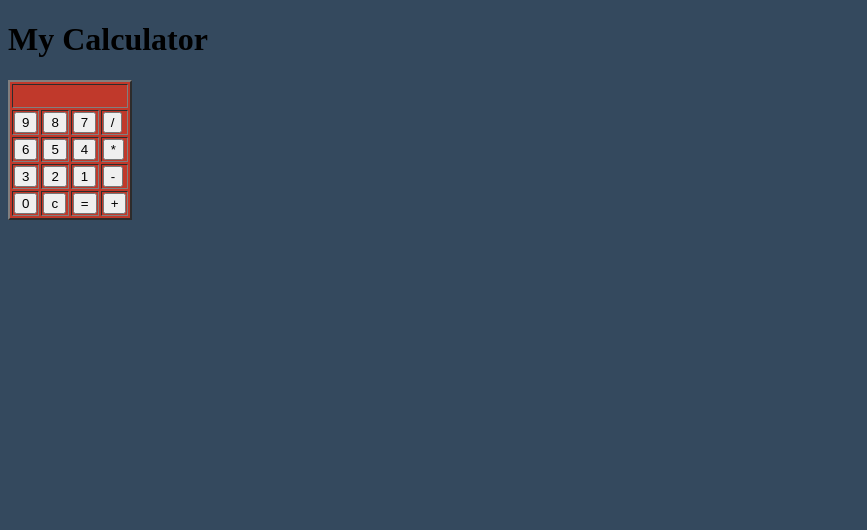
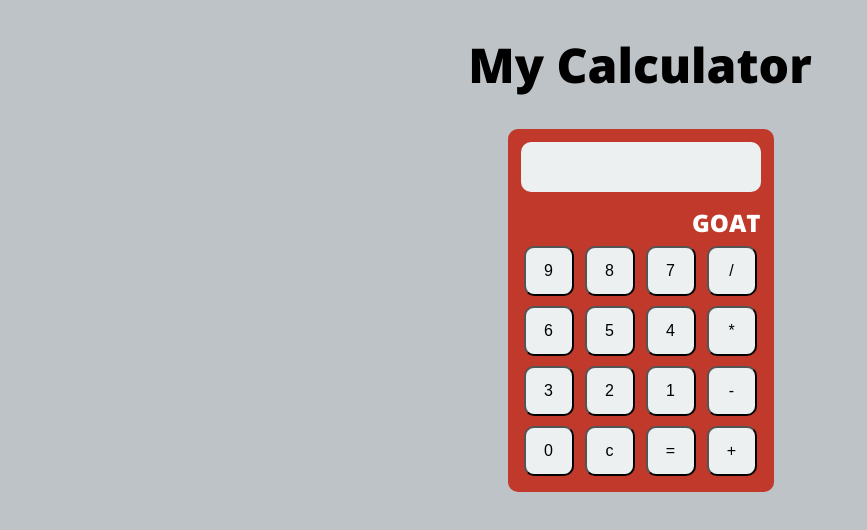
Before and after one commit to agarcia50/javascript-html-calculator, a plain HTML site: page index.html in a window 1280 px wide. Shown: the whole page, without its empty margins (0-867 px from the left). Drawn offline with nearby package versions, Linux system fonts and the light colour scheme.

Commit message:
added styling

```diff
--- a/index.html
+++ b/index.html
@@ -3,13 +3,17 @@
     <head>
       <title>My Calculator</title>
       <link rel="stylesheet" href="style.css" type="text/css" />
+      <link href="https://fonts.googleapis.com/css?family=Open+Sans:800|VT323" rel="stylesheet">
     </head>
     <body>
        <h1 id="title">My Calculator</h1>
        <div id="keypad">
-           <table border="2">
+           <table>
                <tr>
-                   <td colspan="4" id="display-bar" height="20px"></td>
+                   <td colspan="4" height="20px"><div id="display-bar"></div></td>
+               </tr>
+               <tr>
+                   <td colspan="4"><div id="calculator-brand">GOAT</div></td>
                </tr>
                <tr>
                    <td><input type="button" value="9" onclick="display(9)"/></td>
--- a/style.css
+++ b/style.css
@@ -1,7 +1,50 @@
 body{
-    background-color: #34495e;
+    background-color: #bdc3c7;
+}
+
+h1{
+    text-align: center;
+    font-family: 'Open Sans', sans-serif;
+    font-size: 3em;
+}
+
+#calculator-brand{
+    text-align: right;
+    color:white;
+    font-size: 1.5em;
+    font-family: Open Sans;
+}
+
+#keypad{
+    width:265px;
+    margin-left: auto;
+    margin-right: auto
 }
 
 table{
     background-color: #c0392b;
+    border-radius: 10px;
+    padding: 10px;
 }
+
+#display-bar{
+    background-color: #ecf0f1;
+    margin-bottom: 10px;
+    height: 50px;
+    width: 235px;
+    font-size: 3em;
+    font-family: 'VT323', monospace;
+    overflow: hidden;
+    white-space: nowrap;
+    border-radius: 10px;
+    padding-left: 5px;
+}
+
+input[type=button]{
+    background-color:#ecf0f1;
+    height: 50px;
+    width: 50px;
+    font-size: 1em;
+    border-radius: 10px;
+    margin: 3px;
+}
```
